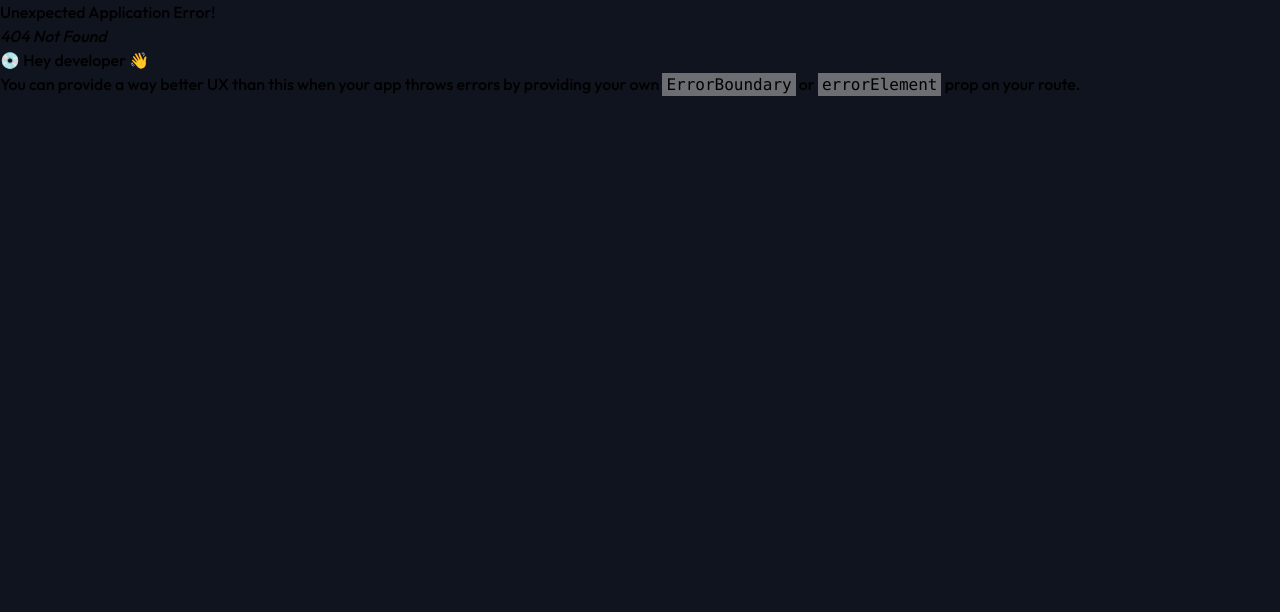
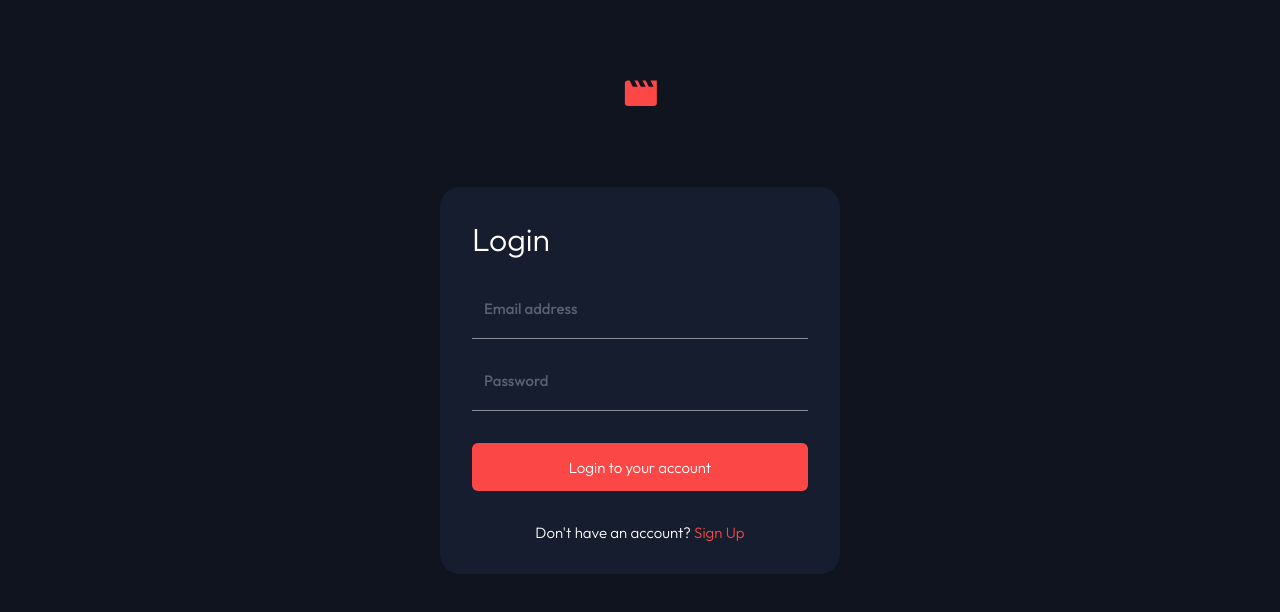
Before and after one commit to Deydii/entertainment-web-app, a React (Create React App) app: page /login in a window 1280 px wide. Before the commit this address had no page. Shown: the top 612 px of the page. Built offline with nearby package versions, Linux system fonts and the light colour scheme.

Commit message:
add login component

```diff
--- a/src/index.tsx
+++ b/src/index.tsx
@@ -7,6 +7,7 @@ import { DataContextProvider } from './context/dataContext';
 import Home from './routes/Home/home';
 import Cards from './routes/cards';
 import Bookmarked from './routes/bookmarked';
+import Login from './routes/login';
 import reportWebVitals from './reportWebVitals';
 
 const root = ReactDOM.createRoot(
@@ -34,6 +35,10 @@ const router = createBrowserRouter([
         element: <Bookmarked />
       }
     ]
+  },
+  {
+    path: "login",
+    element: <Login />
   }
 ])
 
--- /dev/null
+++ b/src/routes/login.tsx
@@ -0,0 +1,30 @@
+import logo from '../images/logo/logo.svg';
+
+const Login = () => {
+  return (
+    <div className="h-screen w-full flex justify-center">
+      <div className="mt-20">
+        <img className="mx-auto mb-20" src={logo} alt="logo" />
+        <form className="w-72 min-[375px]:w-80 md:w-[400px] h-auto bg-blue-700 rounded-[20px] p-8 text-white text-sm font-light">
+          <h2 className="text-2xl mb-10">Login</h2>
+          <div className="space-y-8">
+          <input
+            className="w-full pb-5 bg-transparent placeholder:text-sm placeholder:opacity-50 placeholder:indent-3 outline-1 border-b border-b-white/50 focus:outline-0 focus:border-b-white caret-red cursor-pointer"
+            type="text"
+            placeholder="Email address"
+          />
+          <input
+            className="w-full pb-5 bg-transparent placeholder:text-sm placeholder:opacity-50 placeholder:indent-3 outline-1 border-b border-b-white/50 focus:outline-0 focus:border-b-white caret-red cursor-pointer"
+            type="text"
+            placeholder="Password"
+          />
+          <button className=" w-full bg-red h-12 rounded-md hover:bg-white hover:text-blue-900">Login to your account</button>
+          <p className="text-center">Don't have an account? <span className="text-red">Sign Up</span></p>
+          </div>
+        </form>
+      </div>
+    </div>
+  );
+};
+
+export default Login;
```
